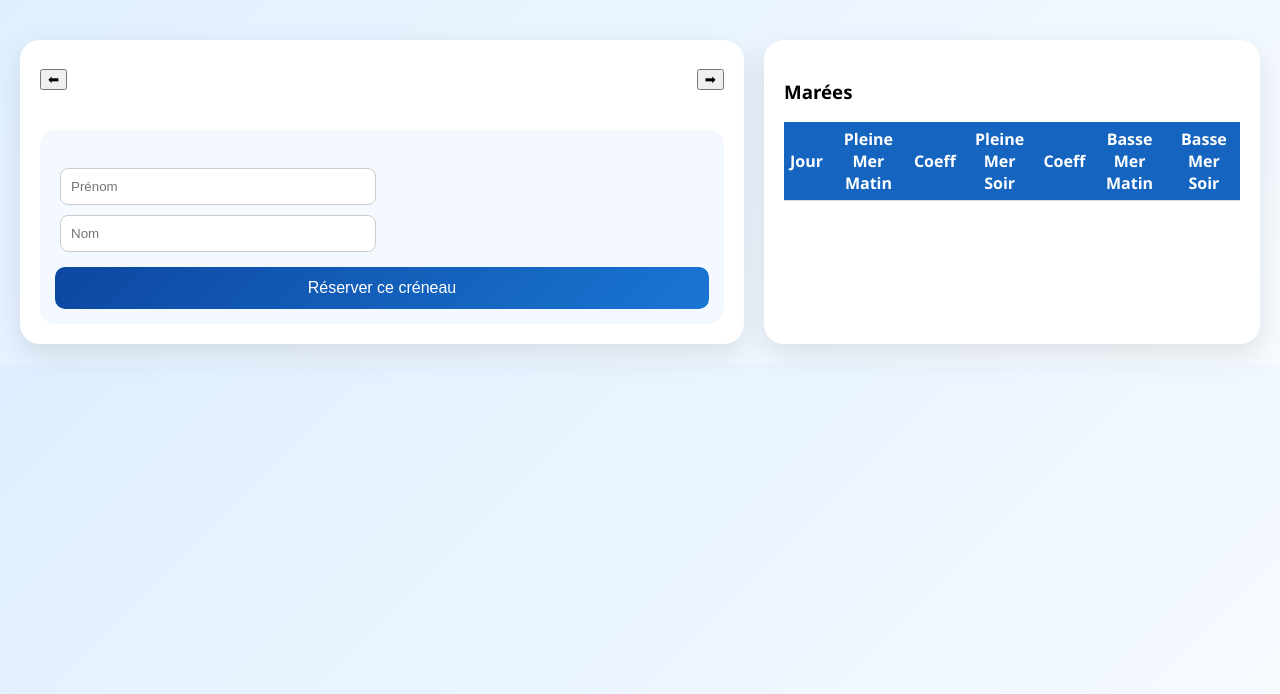
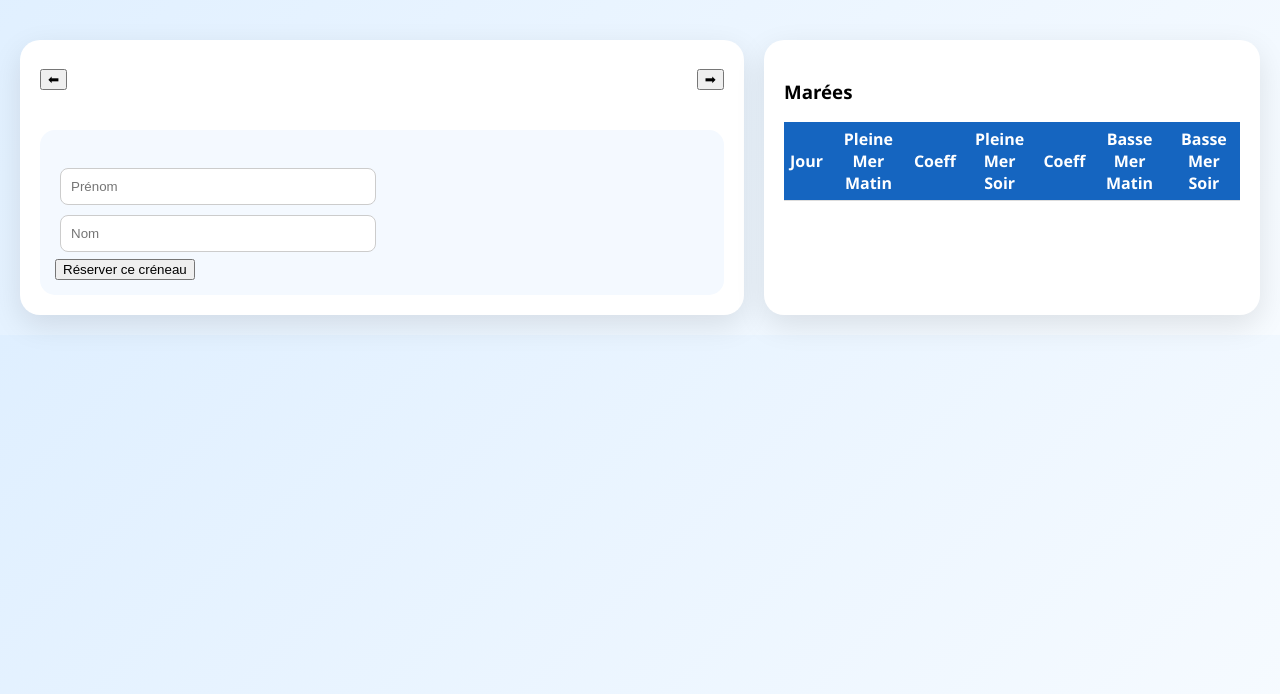
Before and after one commit to josephinegibert-ai/marees-reservation, a website: page public/index.html in a window 1280 px wide. Shown: the part 106-800 px from the top of the page. Drawn offline with Linux system fonts and the light colour scheme; no server answers.

Commit message:
on y croit encore

```diff
--- a/public/index.html
+++ b/public/index.html
@@ -216,7 +216,7 @@ th, td {
                 <input id="nom" placeholder="Nom">
             </div>
 
-            <button class="reserve-btn" onclick="reserver()">Réserver ce créneau</button>
+            <button onclick="reserver()">Réserver ce créneau</button>
         </div>
 
     </div>
```
